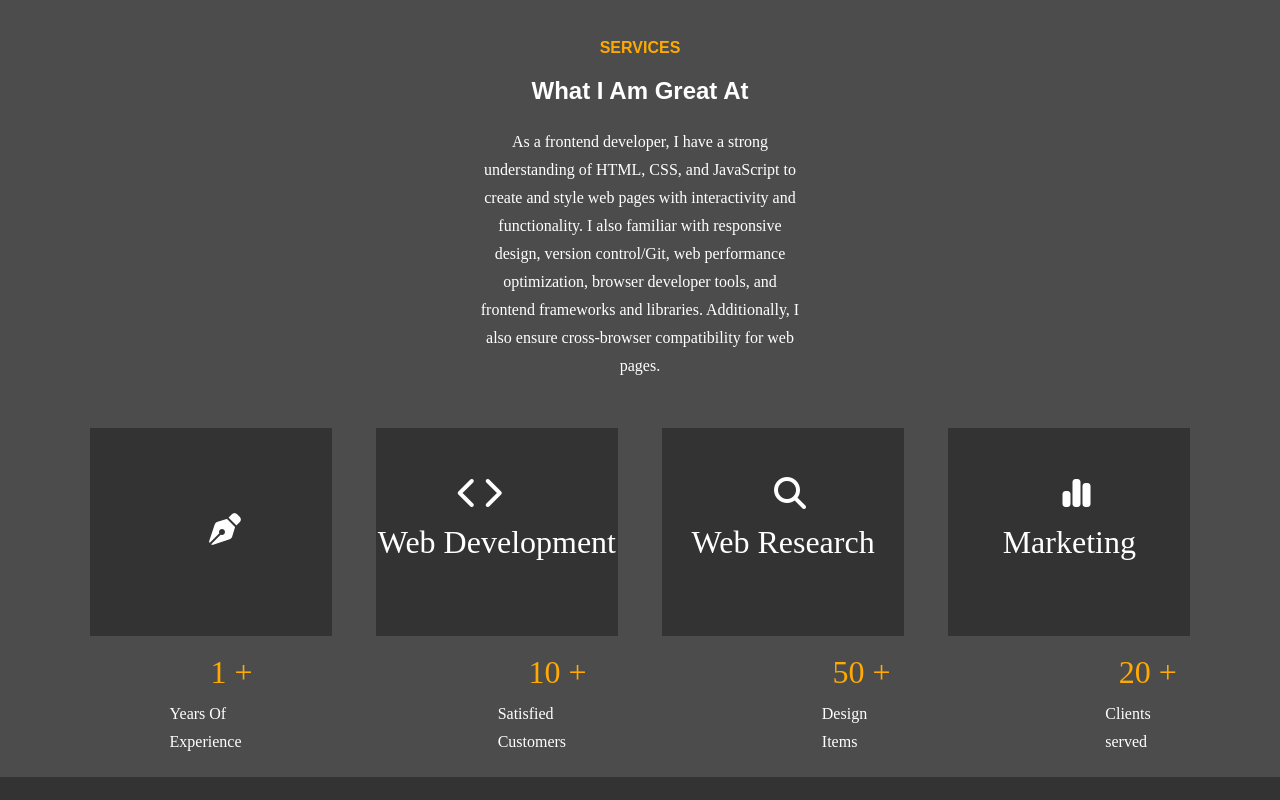
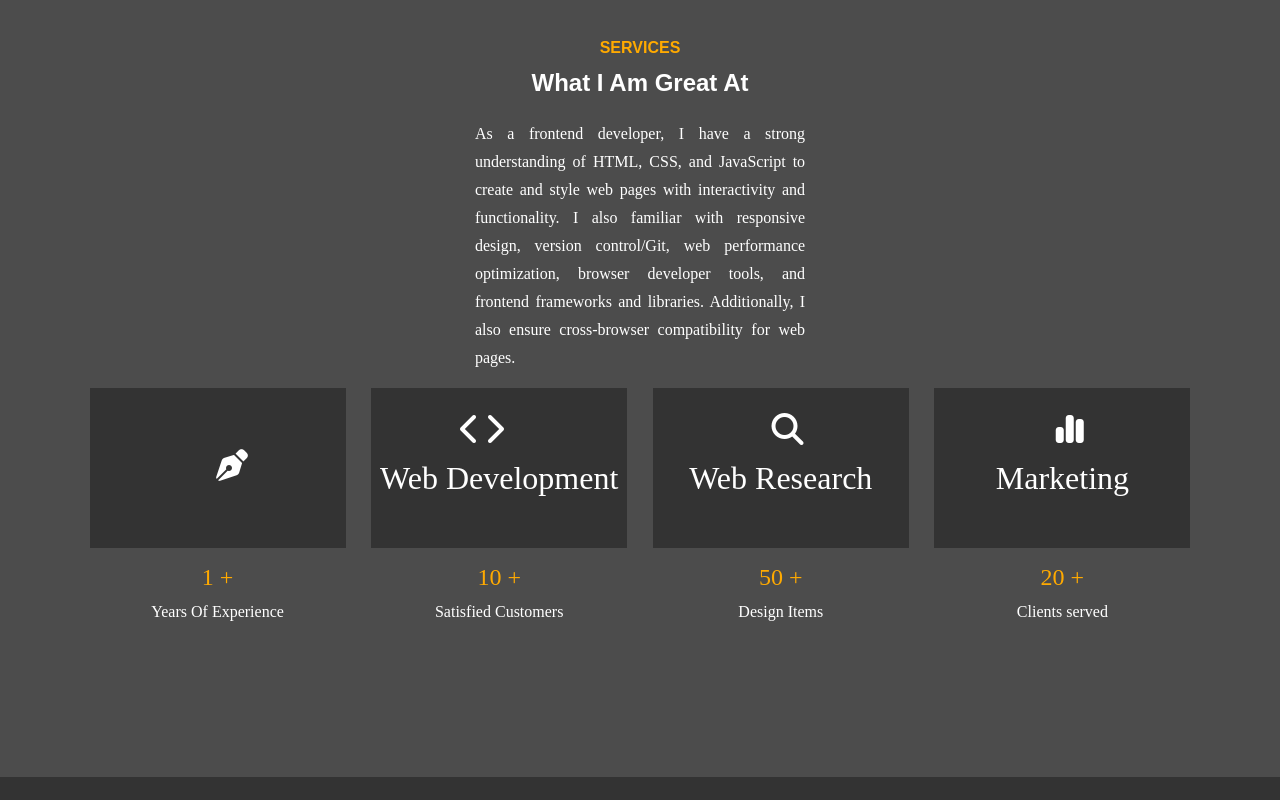
Before and after one commit to chiemek/portfolio-website, a plain HTML site: page index.html in a window 1280 px wide. Shown: the part 860-1660 px from the top of the page. Drawn offline with Linux system fonts and the light colour scheme.

Commit message:
made it responsove

```diff
--- a/index.html
+++ b/index.html
@@ -107,46 +107,53 @@
       </p>
       <div class="box">
         <div>
+          <div class="boxes">
             <div class="page2"><i class="fa-solid fa-pen-nib"></i></div>
+          </div>
+          <div class="under">
+            <p>1 +</p>
+            <p>Years Of Experience</p>
+          </div>
         </div>
 
         <div>
+          <div class="boxes">
             <div class="page2">
               <i class="fa-solid fa-chevron-left"></i>
               <i class="fa-solid fa-chevron-right"></i>
               <p>Web Development</p>
             </div>
           </div>
+          <div class="under">
+            <p>10 +</p>
+            <p>Satisfied Customers</p>
+          </div>
+        </div>
+
         <div>
+          <div class="boxes">
             <div class="page2">
               <i class="fa-solid fa-magnifying-glass"></i>
               <p>Web Research</p>
             </div>
           </div>
+          <div class="under">
+            <p>50 +</p>
+            <p>Design Items</p>
+          </div>
+        </div>
+
         <div>
+          <div class="boxes">
             <div class="page2">
               <i class="fa-solid fa-chart-simple"></i>
               <p>Marketing</p>
             </div>
           </div>
-      </div>
-      <div class="last">
-        <div class="under">
-          <p>1 +</p>
-          <p>Years Of Experience</p>
-        </div>
-        <div class="under">
-          <p>10 +</p>
-          <p>Satisfied Customers</p>
-        </div>
-        <div class="under">
-          <p>50 +</p>
-          <p>Design Items</p>
-        </div>
-
           <div class="under">
             <p>20 +</p>
             <p>Clients served</p>
+          </div>
         </div>
       </div>
     </section>
@@ -248,7 +255,9 @@
           <li>
             <a target="_blank" href="mailto:mekus1085@gmail.com">
               <i class="fa-regular fa-envelope"></i>
-              <p style="display: inline-block">Mekus1085@gmail.com</p>
+              <p style="display: inline-block; font-size: 14px">
+                Mekus1085@gmail.com
+              </p>
             </a>
           </li>
           <li>
--- a/style.css
+++ b/style.css
@@ -213,27 +213,27 @@ section h4 {
 
 section h2 {
   text-align: center;
-  margin-top: 1rem;
+  margin-top: 0.5rem;
   font-size: 1.5rem;
   font-weight: 600;
 }
 
 section > p {
-  text-align: center;
+  text-align: justify;
   width: 30%;
   margin-inline: auto;
-  margin-bottom: 3rem;
+  margin-bottom: 1rem;
 }
 
 section > .box {
   display: flex;
   justify-content: space-between;
-  height: 13rem;
+  height: 10rem;
 }
 
-section > .box > div {
-  height: 100%;
-  width: 22%;
+section > .box .boxes {
+  height: 10rem;
+  width: 20vw;
   background-color: rgb(51, 51, 51);
   display: flex;
   align-items: center;
@@ -256,7 +256,7 @@ section .fa-chevron-right {
   font-size: 2rem;
 }
 
-div .page2 p {
+section div .page2 p {
   font-size: 2rem;
 }
 
@@ -266,7 +266,7 @@ section > .last {
   padding-left: 5rem;
 }
 
-section > .last > .under {
+section > .box .under {
   display: flex;
   flex-direction: column;
   align-items: center;
@@ -274,10 +274,10 @@ section > .last > .under {
   margin-bottom: 00;
 }
 
-.last > .under p:first-child {
+section .under p:first-child {
   color: rgb(255, 170, 0);
   font-weight: 500;
-  font-size: 2rem;
+  font-size: 1.5rem;
   margin-bottom: 0;
 }
 
```
Lines whose indentation alone changed are shown as unchanged.
